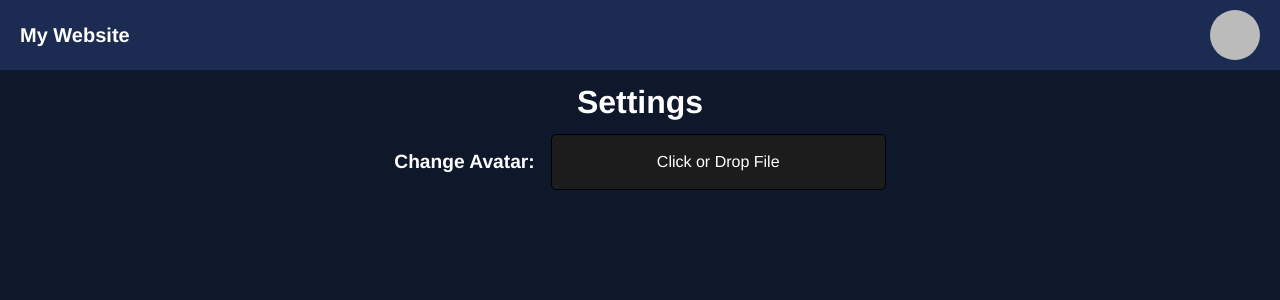
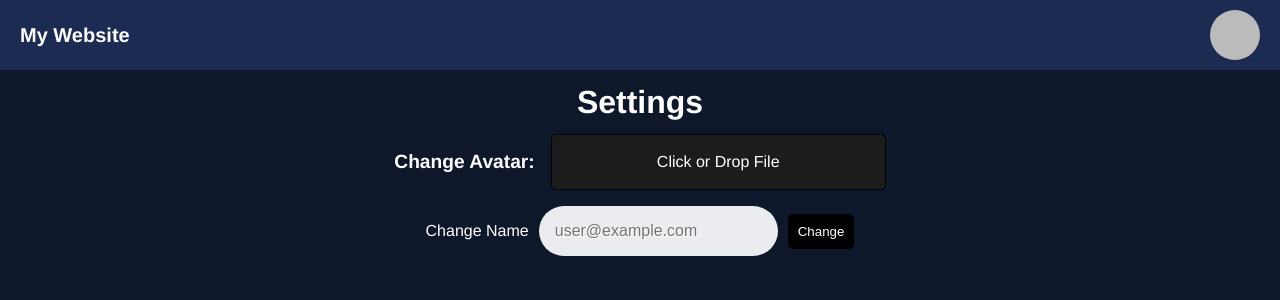
Before and after one commit to lancelot0300/igclone-react, a React (Create React App) app: page /settings in a window 1280 px wide. Shown: the top 300 px of the page. Built offline with nearby package versions, Linux system fonts and the light colour scheme; no server answers; sample sign-in values are in the browser's storage.

Commit message:
posts edit

```diff
--- a/src/App.tsx
+++ b/src/App.tsx
@@ -26,13 +26,14 @@ const App: FC = () => {
   useEffect(() => {
     const unsubscribe = auth.onAuthStateChanged((user) => {
       if (user) {
+        console.log(user);
         const { email, uid, photoURL } = user;
         dispatch(
           loginSuccess({
             isAuth: true,
             email,
             uid,
-            avatar: photoURL || initialState.user.avatar,
+            photoURL: photoURL || initialState.user.photoURL,
           })
         );
         setLoading(false);
--- a/src/Pages/CreatePost/CreatePost.tsx
+++ b/src/Pages/CreatePost/CreatePost.tsx
@@ -22,9 +22,8 @@ const CreatePost = () => {
   const navigate = useNavigate();
 
     const schema = yup.object().shape({
-    title: yup.string().required("Title is required"),
     desc: yup.string(),
-    photo: yup.mixed(),
+    photo: yup.mixed().required("Photo is required"),
   });
 
   interface FormValues {
@@ -48,17 +47,18 @@ const CreatePost = () => {
       setWait(true);
       const url = await uploadFile(data.photo, user.uid);
         const post: IPost = {
-        title: data.title,
+        userName: user.displayName || user.email || "",
         desc: data.desc,
         photo: url,
         userId: user.uid,
         createdAt: new Date().toISOString(),
+        userPhoto: user.photoURL || "",
         };
         const dbRef = collection(db, "posts");
         await addDoc(dbRef, post)
     } catch (error) {
       if (error instanceof Error) {
-        setError("title", { type: "custom", message: error.message });
+        setError("desc", { type: "custom", message: error.message });
       }
     }
     navigate("/");
@@ -78,13 +78,6 @@ const CreatePost = () => {
   return (
     <>
       <Form onSubmit={handleSubmit(onSubmit)} title="Create Post">
-        <Input
-          type="text"
-          placeholder="Type a title for your post"
-          name="title"
-          register={register}
-          error={errors.title?.message}
-        />
         <Input
           type="text"
           placeholder="Type a description for your post"
--- a/src/Pages/Login/Login.tsx
+++ b/src/Pages/Login/Login.tsx
@@ -52,7 +52,7 @@ export const Login: FC = () => {
             isAuth: true,
             email: userCredential.user.email || initialState.user.email,
             uid: userCredential.user.uid,
-            avatar: userCredential.user.photoURL || initialState.user.avatar,
+            photoURL: userCredential.user.photoURL || initialState.user.photoURL,
           };
           dispatch(loginSuccess(user));
           navigate("/");
--- a/src/Pages/Settings/Settings.tsx
+++ b/src/Pages/Settings/Settings.tsx
@@ -1,14 +1,20 @@
+import { useSelector } from "react-redux";
 import ChangeAvatar from "../../components/ChangeAvatar/ChangeAvatar";
+import ChangeName from "../../components/ChangeName/ChangeName";
+import { RootState } from "../../state/store";
 import { StyledSettings} from "./Settings.styled";
 
 
 const Settings = () => {
 
+  const {user} = useSelector((state: RootState) => state.auth);
+
 
   return (
     <StyledSettings>
       <h1>Settings</h1>
-      <ChangeAvatar />
+      <ChangeAvatar user={user}/>
+      <ChangeName user={user} />
     </StyledSettings>
   );
 };
--- a/src/components/ChangeAvatar/ChangeAvatar.tsx
+++ b/src/components/ChangeAvatar/ChangeAvatar.tsx
@@ -1,16 +1,16 @@
-import { ChangeEvent, useState } from 'react'
-import { useSelector } from 'react-redux';
+import { ChangeEvent, FC, useState } from 'react'
 import useUploadFile from '../../hooks/useUploadFile';
-import { RootState } from '../../state/store';
+import { IUser } from '../../interfaces/interfaces';
 import { Input } from '../Input/Input'
 import { InputWrapper, StyledChangeEmail} from './ChangeAvatar.styles'
 
-const ChangeEmail = ( ) => {
+interface IProps {
+  user: IUser;
+}
 
-
+const ChangeEmail:FC<IProps> = ( {user}) => {
 
   const { updateAvatar } = useUploadFile();
-  const { user } = useSelector((state: RootState) => state.auth);
   const [loading, setLoading] = useState(false);
     const handleChange = async (e: ChangeEvent<HTMLInputElement>) => {
         setLoading(true);
--- /dev/null
+++ b/src/components/ChangeName/ChangeName.tsx
@@ -0,0 +1,63 @@
+import { getAuth, updateProfile } from "firebase/auth";
+import React, { FC, useRef } from "react";
+import styled from "styled-components";
+import { auth } from "../../config/config";
+import { IUser } from "../../interfaces/interfaces";
+import { Input } from "../Input/Input";
+
+
+interface IProps {
+    user: IUser;
+}
+
+const StyledWrapper = styled.div`
+    display: flex;
+    flex-direction: row;
+    align-items: center;
+    justify-content: center;
+    gap: 10px;
+
+    button {
+        padding: 10px;
+        border: none;
+        border-radius: 5px;
+        background-color: #000;
+        color: #fff;
+        cursor: pointer;
+        transition: all 0.3s ease;
+    }
+    button:hover {
+        background-color: #fff;
+        color: #000;
+    }
+`;
+
+const ChangeName:FC<IProps> = ({user}) => {
+
+    const inputRef = useRef<HTMLInputElement>(null);
+
+    const handleChangeClick = async () => {
+        if(!auth.currentUser) return;
+        if(!inputRef.current?.value) return;
+        await updateProfile(auth.currentUser, {
+          displayName: inputRef.current?.value,
+        })
+        console.log("Name changed");
+    };
+
+  return (
+
+      <StyledWrapper>
+      <h2>Change Name</h2>
+      <Input
+        type="text"
+        name="name"
+        placeholder={user.displayName || user.email || ""}
+        ref={inputRef}
+      />
+      <button onClick={handleChangeClick}>Change</button>
+      </StyledWrapper>
+  );
+};
+
+export default ChangeName;
--- a/src/components/Image/Image.tsx
+++ b/src/components/Image/Image.tsx
@@ -13,11 +13,13 @@ const StyledImage = styled.img`
 interface IProps {
   src: string;
   alt: string;
+  width?: string;
+  height?: string;
 }
 
-const Image: FC<IProps> = ({ src, alt }) => {
+const Image: FC<IProps> = ({ src, alt, width, height }) => {
   return (
-      <StyledImage src={src} alt={alt} />
+      <StyledImage width={width} height={height} src={src} alt={alt} />
   );
 };
 
--- a/src/components/Menu/MenuProfile/MenuProfile.tsx
+++ b/src/components/Menu/MenuProfile/MenuProfile.tsx
@@ -32,7 +32,7 @@ export const MenuProfile: FC<MenuProfileProps> = () => {
 
   return (
     <>
-      <MenuProfileImage ref={imgRef} src={user.avatar} alt="profile" onClick={() => setShowMenu((prev) => !prev)} />
+      <MenuProfileImage ref={imgRef} src={user.photoURL} alt="profile" onClick={() => setShowMenu((prev) => !prev)} />
 
 
       {showMenu &&
--- a/src/components/Post/Post.styles.ts
+++ b/src/components/Post/Post.styles.ts
@@ -12,15 +12,39 @@ export const StyledPost = styled.div`
   object-fit: cover;
   object-position: center;
   overflow: hidden;
+  display: flex;
+  flex-direction: column;
+  gap: 10px;
 
   @media (max-width: 768px) {
     width: 90vw;
   }
 `;
 
-export const StyledTitle = styled.p`
-  text-transform: capitalize;
-  font-size: 1.5rem;
+export const StyledUser = styled.div`
+  width: 200px;
+  height: 50px;
+  display: flex;
+  align-items: center;
+  margin-bottom: 10px;
+  gap: 10px;
+
+  img {
+    width: 50px;
+    height: 50px;
+    border-radius: 50%;
+    object-fit: cover;
+    object-position: center;
+    overflow: hidden;
+    flex-shrink: 0;
+  }
+
+  span {
+    font-size: 1.2rem;
+    font-weight: 700;
+  }
+`;
+export const StyledUserName = styled.span`
+  font-size: 1rem;
   font-weight: 700;
-  margin-bottom: 10px;
 `;
--- a/src/components/Post/Post.tsx
+++ b/src/components/Post/Post.tsx
@@ -1,7 +1,9 @@
-import { FC} from "react";
+import { FC, useEffect} from "react";
 import { IData } from "../../interfaces/interfaces";
-import { StyledPost, StyledTitle } from "./Post.styles";
+import { StyledPost, StyledUser, StyledUserName } from "./Post.styles";
 import Image from "../Image/Image";
+import { collection } from "firebase/firestore";
+
 
 interface IProps {
   data: IData ;
@@ -11,14 +13,17 @@ interface IProps {
 
 export const Post: FC<IProps> = ( {data}) => {
 
-  const {title, desc, photo} = data.data;
+  const {desc, photo} = data.data;
 
 
   return (
     <StyledPost>
-      <StyledTitle>{title}</StyledTitle>
-      {desc}
+      <StyledUser>
+        <Image width="50px" height="50px" src={data.data.userPhoto} alt="user" />
+        <span>{data.data.userName}</span>
+      </StyledUser>
       { photo && <Image src={photo} alt=""/>}
+      {desc && <p><StyledUserName>{data.data.userName}</StyledUserName>: {desc}</p>}
     </StyledPost>
   );
 };
--- a/src/interfaces/interfaces.ts
+++ b/src/interfaces/interfaces.ts
@@ -3,15 +3,17 @@ export interface IData {
   id: string;
 }
 export interface IPost {
-  title: string;
   desc: string;
   userId: string;
+  userPhoto: string;
+  userName: string;
   photo: string;
   createdAt: string;
 }
 
 export interface IUser {
-  avatar: string | undefined;
+  photoURL: string;
+  displayName?: string | null;
   isAuth: boolean;
   uid: string;
   email: string | null;
--- a/src/state/features/auth/authSlice.ts
+++ b/src/state/features/auth/authSlice.ts
@@ -15,7 +15,7 @@ export const initialState: IInitialState = {
     isAuth: false,
     uid: "",
     email: null,
-    avatar: "https://i0.wp.com/www.mnleadership.org/wp-content/uploads/2017/02/Anonymous-Avatar.png?ssl=1",
+    photoURL: "https://i0.wp.com/www.mnleadership.org/wp-content/uploads/2017/02/Anonymous-Avatar.png?ssl=1",
   },
 };
 
@@ -34,7 +34,7 @@ export const initialState: IInitialState = {
       signOut(auth);
     },
     avatarChange: (state, action: PayloadAction<string>) => {
-      state.user.avatar = action.payload;
+      state.user.photoURL = action.payload;
     },
   },
 });
```
Also changed, not shown: 1 other file (tests, documents, lock files or other folders).
